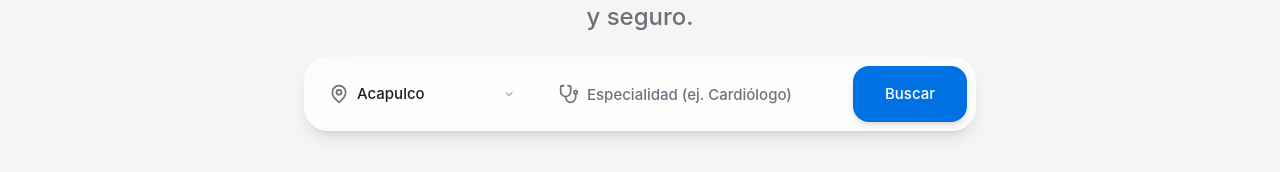
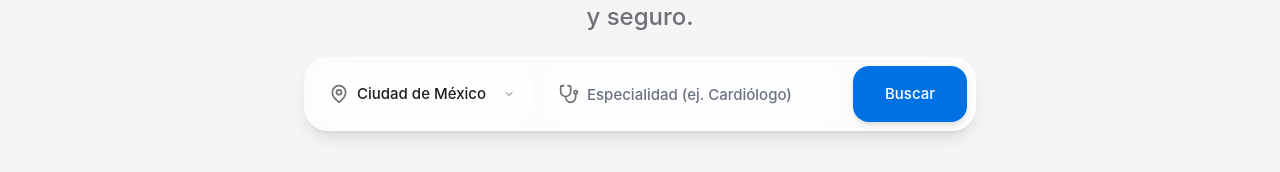
Before and after one commit to alicehocane/new-doctor, a React (Vite) app: page / in a window 1280 px wide. Shown: the part 307-479 px from the top of the page. Built offline with nearby package versions, Linux system fonts and the light colour scheme.

Commit message:
update use state for homepage

```diff
--- a/app/page.tsx
+++ b/app/page.tsx
@@ -31,7 +31,7 @@ const COMMON_DISEASES = [
 
 export default function HomePage() {
   const [, setLocation] = useLocation();
-  const [city, setCity] = useState(ALL_CITIES[0]);
+  const [city, setCity] = useState('Ciudad de México');
   const [specialty, setSpecialty] = useState('');
 
   // Autocomplete state
```
